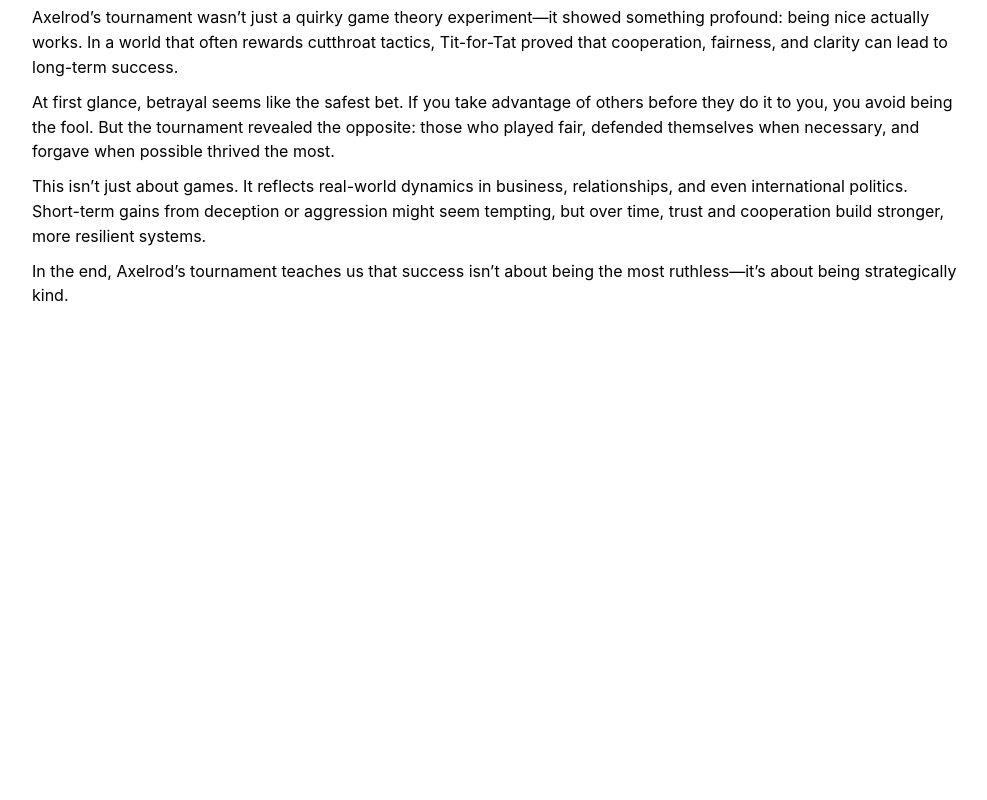
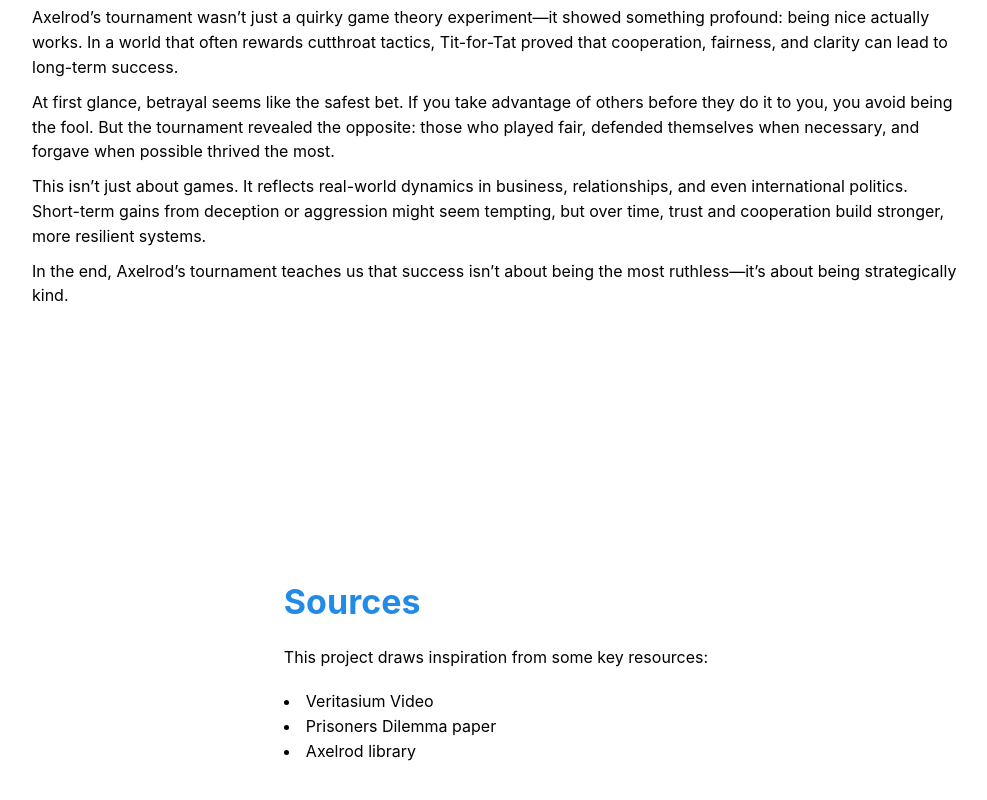
Before and after one commit to AndresCRamos/prisoners-dilemma, a React (Vite) app: page / in a window 1280 px wide. Shown: the part 4407-5207 px from the top of the page, without its empty margins (144-1131 px from the left). Built offline with nearby package versions, Linux system fonts and the light colour scheme.

Commit message:
Create list of important resources

```diff
--- a/src/components/Sources/Sources.tsx
+++ b/src/components/Sources/Sources.tsx
@@ -1,7 +1,22 @@
+import { Container, List, Stack, Text, Title } from "@mantine/core";
 import React from "react";
 
 const Sources: React.FC = () => {
-  return <></>;
+  // TODO: Create description for resources
+  return (
+    <Container>
+      <Stack gap={"lg"}>
+        <Title className="text-[--mantine-primary-color-filled]">Sources</Title>
+        <Text>This project draws inspiration from some key resources:</Text>
+
+        <List listStyleType="initial">
+          <List.Item>Veritasium Video</List.Item>
+          <List.Item>Prisoners Dilemma paper</List.Item>
+          <List.Item>Axelrod library</List.Item>
+        </List>
+      </Stack>
+    </Container>
+  );
 };
 
 export default Sources;
```
